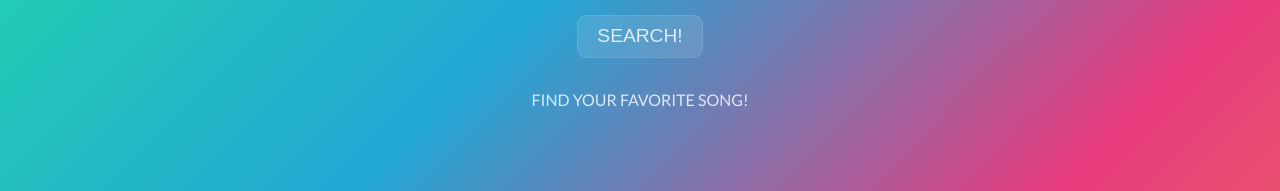
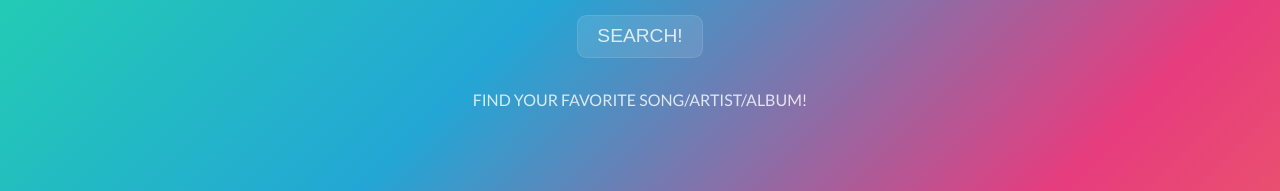
Before and after one commit to liliyavoloshina/itunes-vue3-typescript, a Vue app: page / in a window 1280 px wide. Shown: the part 143-334 px from the top of the page. Built offline with nearby package versions, Linux system fonts and the light colour scheme.

Commit message:
fixed album view

```diff
--- a/src/components/SearchMusic.vue
+++ b/src/components/SearchMusic.vue
@@ -20,7 +20,7 @@
     <search-item v-for="item in searchResult" :key="item.artistId" :item="item" />
   </div>
 
-  <div v-else class="note">find your favorite song!</div>
+  <div v-else class="note">find your favorite song/artist/album!</div>
 </template>
 
 <script lang="ts">
```
